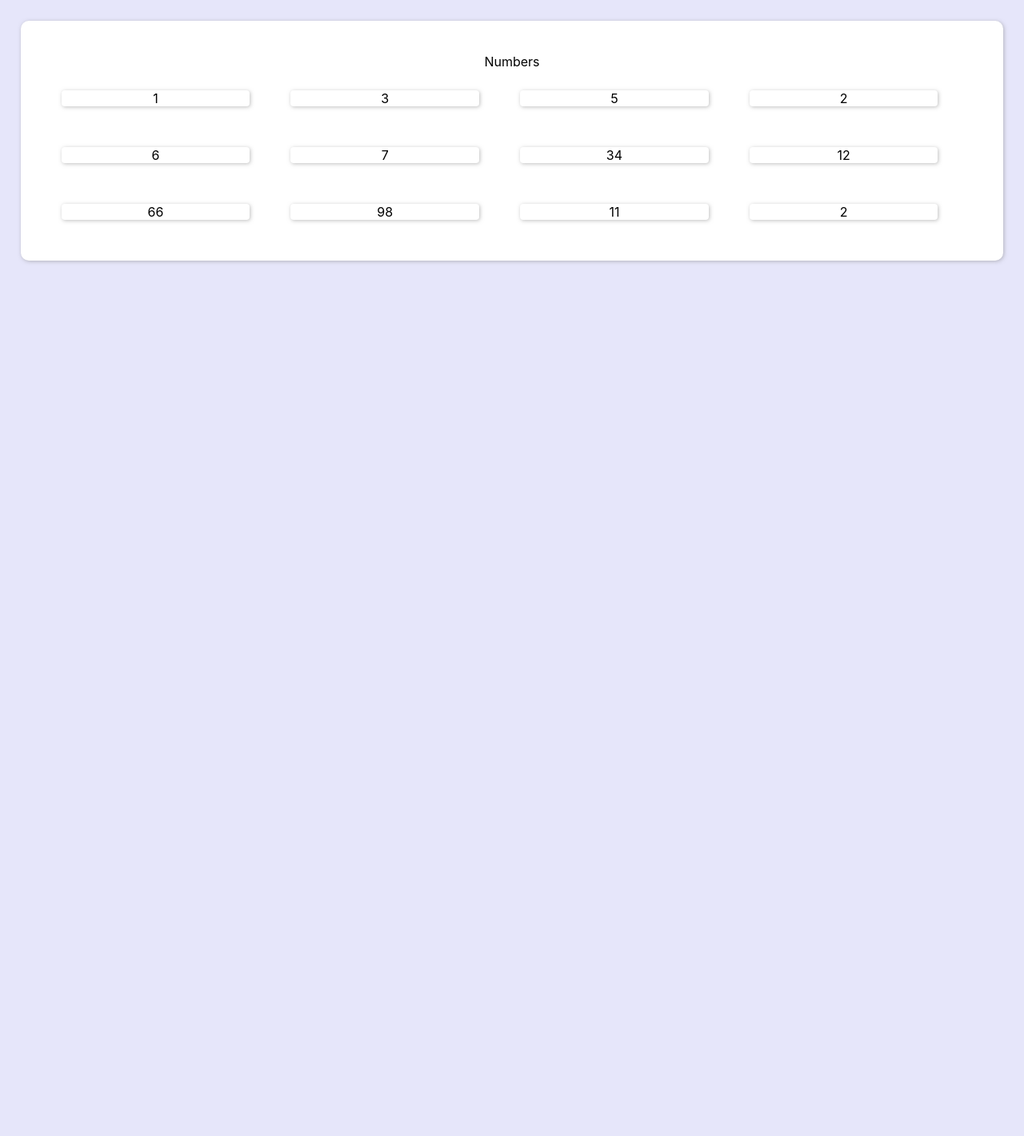
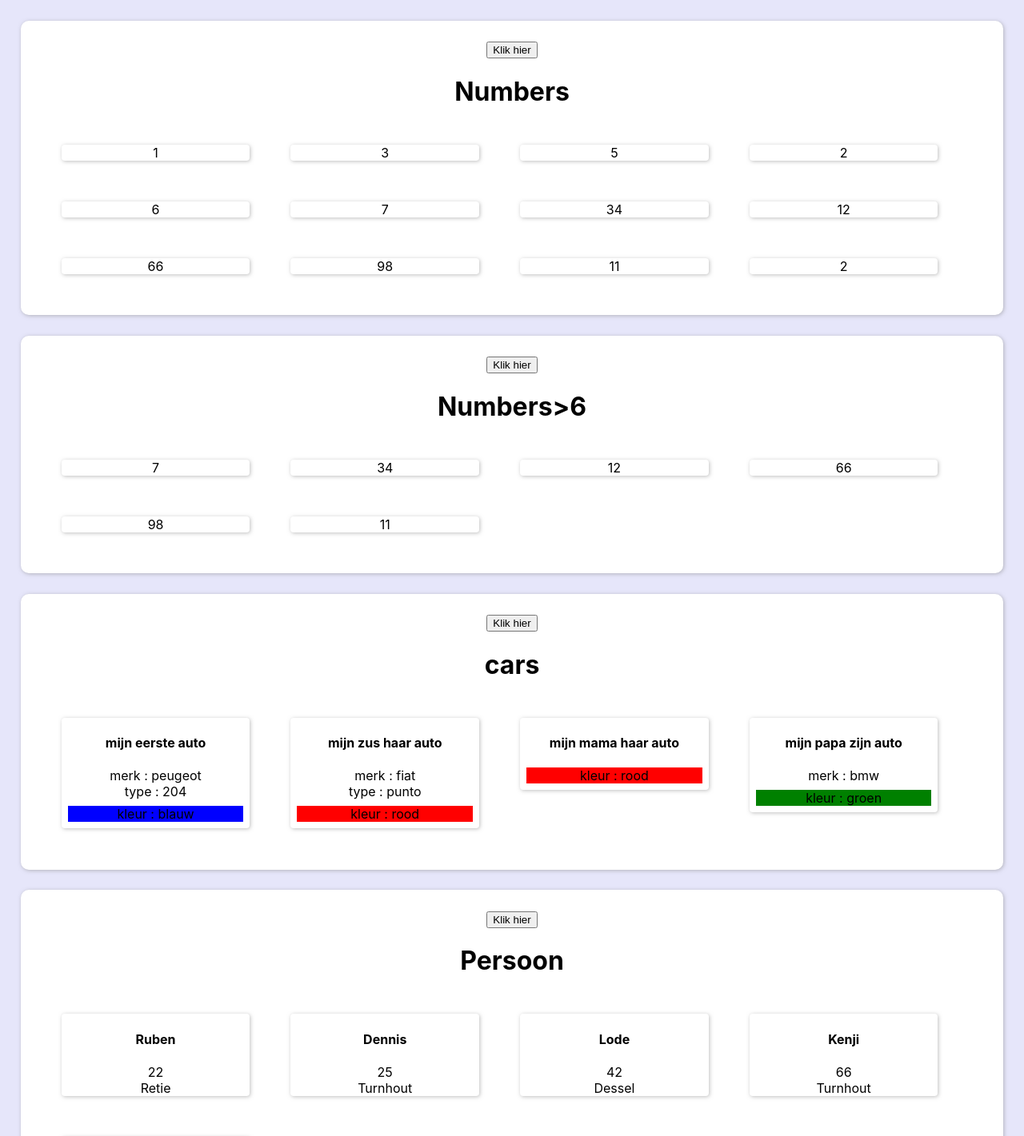
Before and after one commit to ruudvanhecke/react-app, a React (Create React App) app: page / in a window 1280 px wide. Shown: the top 1421 px of the page at 80% size. Before the commit the page ends 800 px from the top, so only its background shows below. Built offline with nearby package versions, Linux system fonts and the light colour scheme.

Commit message:
Deel 1 voltooid

```diff
--- a/src/App.js
+++ b/src/App.js
@@ -1,20 +1,50 @@
 import './App.css';
-import {NUMBER_DATA} from "./data/data";
+import {CITIES, NUMBER_DATA, PERSON_DATA} from "./data/data";
 import {Numbers} from "./components/Numbers";
+import {CARS} from "./data/data";
+import {Cars} from "./components/Cars";
+import {Persons} from "./components/Persons";
+import {Cities} from "./components/City";
+import {EventDemo} from "./components/EventDemo";
+import {StateDemo} from "./components/StateDemo";
 
 
 function App() {
-  return (
+    const citiesFromPersons = [...new Set(PERSON_DATA.map(p => p.city))].map(c => ({stad: c}));
 
-      <div className="section">
-        <p>
-          Numbers
-            {NUMBER_DATA.map(n => <Numbers numbers={n} />)}
 
-        </p>
-      </div>
+    citiesFromPersons.forEach(c => {
+        let teller = 0;
+        for (let i = 0; i < PERSON_DATA.length; i++){
+            let personCity = PERSON_DATA[i].city;
+            if (c.stad === personCity){
+                teller++;
+            }
+        }
+        c.aantal = teller;
 
-  );
+    })
+
+    return (
+        <>
+            <Numbers numbers={NUMBER_DATA} title="Numbers"/>
+            <Numbers numbers={NUMBER_DATA.filter((n) => n > 6)} title="Numbers>6"/>
+
+
+            <Cars cars={CARS} title="cars"/>
+            <Persons persons={PERSON_DATA} title="Persoon"/>
+            <Persons persons={PERSON_DATA.sort((n, b) => n.age - b.age)} title="Personen volgens leeftijd"/>
+            <Numbers numbers={PERSON_DATA.map((n) => n.age).sort((n, b) => n.age - b.age)}
+                     title="leeftijden van de personen"/>
+            <Cities cities={CITIES} title="City"/>
+            <Cities cities={citiesFromPersons} title="Steden"/>
+            <EventDemo title="events"/>
+            <StateDemo />
+        </>
+
+
+    );
 }
 
+
 export default App;
--- /dev/null
+++ b/src/components/Card.js
@@ -0,0 +1,9 @@
+export function Card(props){
+    const {children,title,extraClass} = props;
+    const cardClass = "card " + extraClass;
+console.log(children)
+    return <div className={cardClass} onClick={() =>  alert(title || (typeof children==='object' ? children[0].props.children : children))}>
+        {title && <h4>{title}</h4>}
+        {children}
+    </div>
+}
--- /dev/null
+++ b/src/components/Cars.js
@@ -0,0 +1,41 @@
+import {COLORS} from "../data/data";
+import {Section} from "./Section";
+import {Card} from "./Card";
+
+
+function ColoredElement(props) {
+    const {name, value} = props;
+    const specialStyle = {margin: "0.5em", backgroundColor: COLORS.find(element => element.dutch === value).english};
+    if (!value) return null;
+    return <div style={specialStyle}>{name} : {value}</div>
+
+}
+
+function Element(props) {
+    const {name, value} = props;
+    if (!value) return null;
+    if (name === "kleur") {
+        return <ColoredElement name="kleur" value={value}/>
+    }
+    return <div>{name} : {value}</div>
+
+
+}
+
+
+function Car(props) {
+    const {car} = props;
+    return <Card extraClass="big" title={car.name}>
+        <Element name="merk" value={car.brand} />
+        <Element name="type" value={car.type} />
+        <Element name="kleur" value={car.color} />
+    </Card>
+}
+
+export function Cars(props) {
+    const {cars, title} = props;
+
+    return <Section title={title}>
+        {cars.map((c) => <Car car={c} key={c.name}/>)}
+    </Section>
+}
--- /dev/null
+++ b/src/components/City.js
@@ -0,0 +1,19 @@
+import {Section} from "./Section";
+import {Card} from "./Card";
+
+function City(props) {
+    const {city} = props;
+    return <Card >
+        <div>{city.stad}</div>
+        <div>{city.numberOfPersons}</div>
+    </Card>
+}
+
+export function Cities(props) {
+
+    const {cities,title} = props;
+
+    return    <Section title={title}> {cities.map((n) => <City city={n} key={n.stad}/>)}</Section>
+
+
+}
--- /dev/null
+++ b/src/components/EventDemo.js
@@ -0,0 +1,13 @@
+import {Section} from "./Section";
+
+export function EventDemo(props) {
+    const aangepastStyle = {margin: "0.5em", backgroundColor:"red"};
+
+    return <Section title="Events">
+        <div style={aangepastStyle} onClick={(e) => {alert('div is clicked'); e.stopPropagation()} }>
+        <a onClick={(e) => {alert('Link is clicked'); e.preventDefault(); e.stopPropagation()}  } target='_blank' href="https://www.thomasmore.be/">dit is een link met een href - en - </a>
+            <button onClick={(e) => {alert('button is clicked'); e.stopPropagation()}}>dit is een button</button>
+        </div>
+    </Section>
+
+}
--- a/src/components/Numbers.js
+++ b/src/components/Numbers.js
@@ -1,9 +1,17 @@
+import {Section} from "./Section";
+import {Card} from "./Card";
 
 
+export function Number(props) {
+    const {number} = props;
+
+    return <Card children={number}/>
+}
+
 export function Numbers(props) {
-    const {numbers} = props;
-    return    <div >  <div className="card"> {numbers}</div>
 
-    </div>
+    const {numbers, title} = props;
+
+    return  <Section title={title} >{numbers.map((val, key) => <Card key={key}>{val}</Card>)}</Section>
 
 }
--- /dev/null
+++ b/src/components/Persons.js
@@ -0,0 +1,30 @@
+import {Section} from "./Section";
+import {Card} from "./Card";
+
+
+function Person(props) {
+    const {person} = props;
+    return <Card title={person.name}>
+        <div>{person.age}</div>
+        <div>{person.city}</div>
+    </Card>
+}
+
+export function Persons(props){
+    const {persons,title} = props;
+
+    return   <Section title={title}>{persons.map((n) => <Person person={n} key={n.id}></Person>)}</Section>
+
+
+}
+
+export function PersonsAge(props){
+    const {persons,title} = props;
+
+    return    <div className="section">
+        <h1>{title}</h1>
+        {persons.map((n) => <Person person={n} key={n.id} />)}
+
+    </div>
+
+}
--- /dev/null
+++ b/src/components/Section.js
@@ -0,0 +1,11 @@
+
+export function Section(props){
+        const {title,children} = props;
+
+    return    <div className="section">
+        <button onClick={() => alert('hallo')}>Klik hier</button>
+        <h1>{title}</h1>
+       {children}
+    </div>
+
+}
--- /dev/null
+++ b/src/components/StateDemo.js
@@ -0,0 +1,26 @@
+import {useState} from "react";
+import {Section} from "./Section";
+
+export function StateDemo(props) {
+    const [isOn, setIsOn] = useState(false);
+    let [stateCounter, setCounter] = useState(0);
+
+    return <Section title="state">
+        <h3>de huidige waarde van state is: {isOn ? "ON" : "OFF"}</h3>
+        <button onClick={() => setIsOn(true)}>verander de state in true</button>
+        <button onClick={() => setIsOn(false)}>verander de state in false</button>
+        <button onClick={() => setIsOn(!isOn)}>toggle state</button>
+        <h3>de huidige waarde van state is: {isOn ? "ON" : "OFF"}</h3>
+        <Section>
+        <h3>de huidige waarde van counter is: {stateCounter}</h3>
+        <button onClick={() => setCounter(stateCounter++)}>verhoog</button>
+        <button onClick={() => setCounter(stateCounter--)}>verlaag</button>
+        <button onClick={() => setCounter(stateCounter++)}>+</button>
+        <button onClick={() => setCounter(stateCounter--)}>-</button>
+</Section>
+
+
+
+
+    </Section>
+}
--- a/src/data/data.js
+++ b/src/data/data.js
@@ -1 +1,32 @@
 export const NUMBER_DATA = [1, 3, 5, 2, 6, 7, 34, 12, 66, 98, 11, 2];
+
+export const CARS = [{
+    name: "mijn eerste auto",
+brand: "peugeot",
+type: "204",
+color: "blauw"},
+
+    {
+        name: "mijn zus haar auto",
+        brand: "fiat",
+        type: "punto",
+        color: "rood"},
+    {
+        name: "mijn mama haar auto",
+        color: "rood"},
+    {
+        name: "mijn papa zijn auto",
+        brand:"bmw",
+        color: "groen"}]
+;
+
+export const COLORS = [{dutch: "rood", english: "red"}, {dutch:"blauw", english: "blue"}, {dutch:"groen", english: "green"}]
+
+export const PERSON_DATA = [{id: 1,name:"Ruben", age: 22, city:"Retie"},
+    {id: 2,name:"Lode", age: 42, city:"Dessel"},
+    {id: 3,name:"Dennis", age: 25, city:"Turnhout"},
+    {id: 4,name:"Jan", age: 85, city:"Beerse"},
+    {id: 5,name:"Kenji", age: 66, city:"Turnhout"}]
+
+
+export const CITIES = [{stad: "Antwerpen", numberOfPersons: 125}, {stad: "Turnhout", numberOfPersons: 33}]
```
Also changed, not shown: src/App.css (+8 -1 lines).
